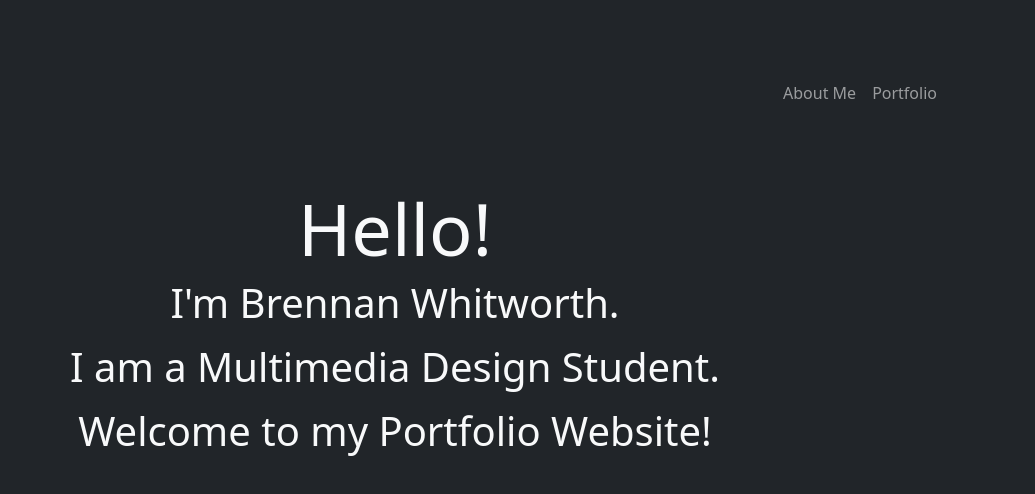
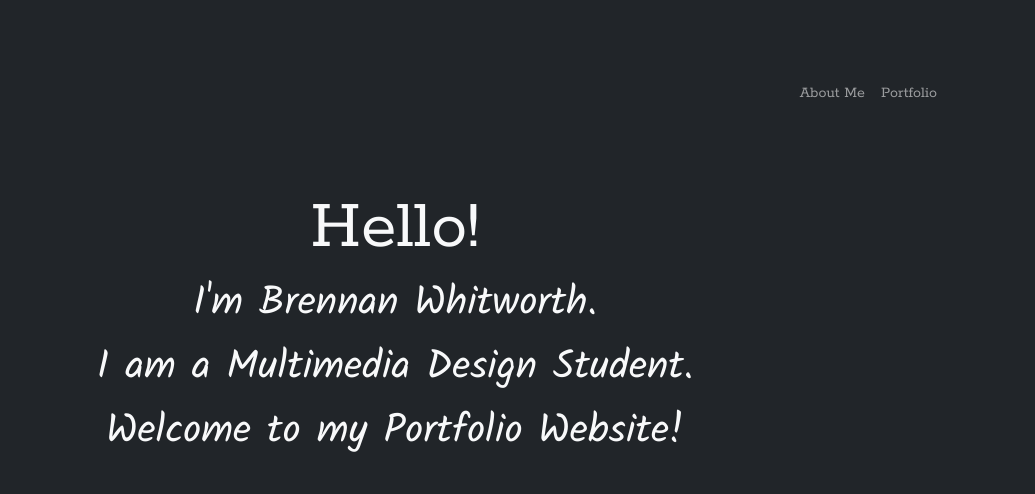
Before and after one commit to whit1036/portfolio, a plain HTML site: page index.html in a window 1280 px wide. Shown: the full height of the page, 245-1280 px from the left. Drawn offline with nearby package versions, Linux system fonts and the light colour scheme.

Commit message:
sets font-family for h1, p and a tags

```diff
--- a/css/main.css
+++ b/css/main.css
@@ -1,3 +1,16 @@
+/* sets font-family for corresponsing font tags */
+h1 {
+    font-family: 'Rokkitt', serif;
+}
+
+p {
+    font-family: 'Kalam', cursive;
+}
+
+a {
+    font-family: 'Rokkitt', serif;
+}
+
 /* adds portfolio banner bg-img, aligns image to center at 1400px max-width, adds text shadow for easy to read header font */
 .portfolio-banner {
     background-image: url(../images/portfolio-banner.jpeg);
```
